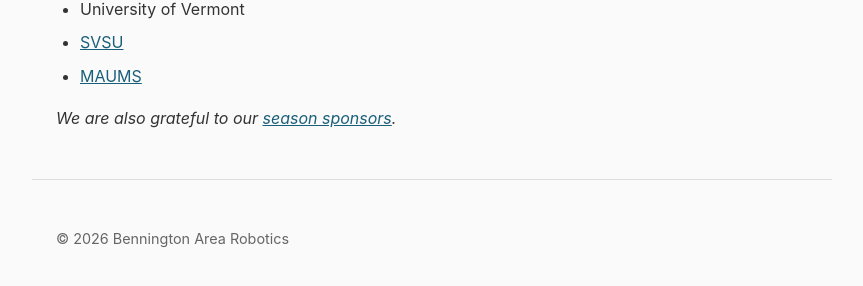
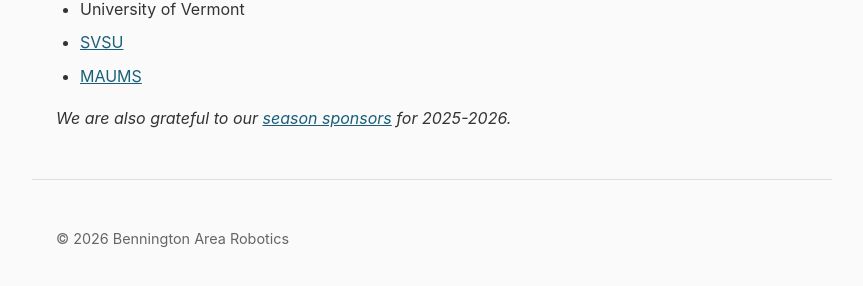
Before and after one commit to bennington-area-robotics/bennington-area-robotics.github.io, a Jekyll site: the page built from events/bennington-qualifier-2026.md, in a window 1280 px wide and 900 px high, scrolled down 1911 px. Shown: the part 604-890 px from the top of the window, without its empty margins (208-1071 px from the left). Built offline with Jekyll 4.4.1, drawn with Linux system fonts in a browser that asks for light colours.

Commit message:
parallelism

```diff
--- a/events/bennington-qualifier-2026.md
+++ b/events/bennington-qualifier-2026.md
@@ -77,4 +77,4 @@ FIRST Tech Challenge is a robotics program for students grades 7-12. Teams desig
 - [SVSU](https://www.svsu.org/){:target="_blank"}
 - [MAUMS](https://maums.svsu.org/){:target="_blank"}
 
-*We are also grateful to our [season sponsors](/sponsors).*
+*We are also grateful to our [season sponsors](/sponsors) for 2025-2026.*
```
Also changed, not shown: sponsors.md (+1 -1 lines).
